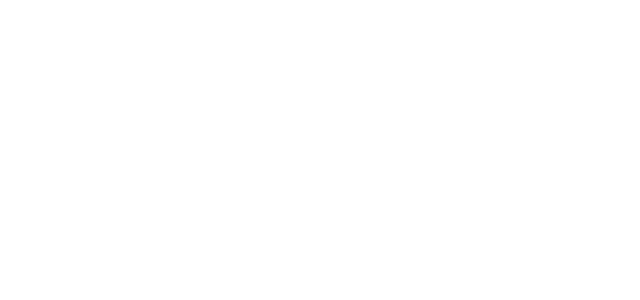
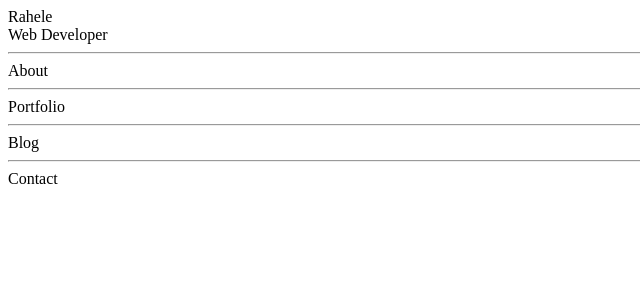
Before and after one commit to rahilmoshkani/web, an Angular app: page / in a window 1280 px wide. Shown: the top 300 px of the page, without its empty margins (0-640 px from the left). Built offline with nearby package versions, Linux system fonts and the light colour scheme.

Commit message:
title left of the page

```diff
--- a/src/app/app.component.html
+++ b/src/app/app.component.html
@@ -0,0 +1,12 @@
+
+<div class="Ra">Rahele</div>
+<div class="line"></div>
+<div class="Web">Web Developer</div>
+<hr class="a">
+<div class="AB">About</div>
+<hr class="b">
+<div class="Po">Portfolio</div>
+<hr class="c">
+<div class="Bl">Blog</div>
+<hr class="d">
+<div class="con">Contact</div>
```
